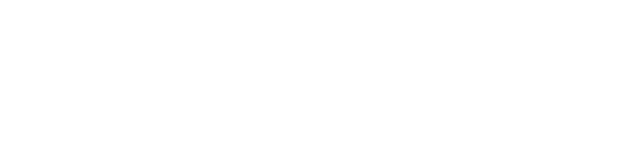
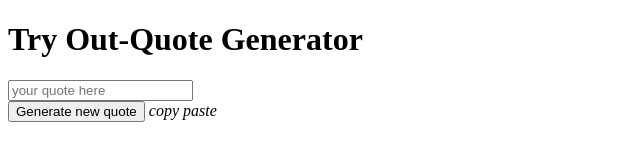
Before and after one commit to Tanushri014/Quote_Generator, a plain HTML site: page index.html in a window 1280 px wide. Shown: the whole page, without its empty margins (0-640 px from the left). Drawn offline with Linux system fonts and the light colour scheme.

Commit message:
html structure created

```diff
--- a/index.html
+++ b/index.html
@@ -3,9 +3,16 @@
 <head>
     <meta charset="UTF-8">
     <meta name="viewport" content="width=device-width, initial-scale=1.0">
-    <title>Document</title>
+    <title>QUOTE GENERATOR</title>
 </head>
 <body>
-
+    <h1>Try Out-Quote Generator</h1>
+    <div>
+        <div>
+<input type="text" placeholder="your quote here ">
+        </div>
+        <button>Generate new quote</button>
+        <i>copy paste</i>
+    </div>
 </body>
 </html>
```
